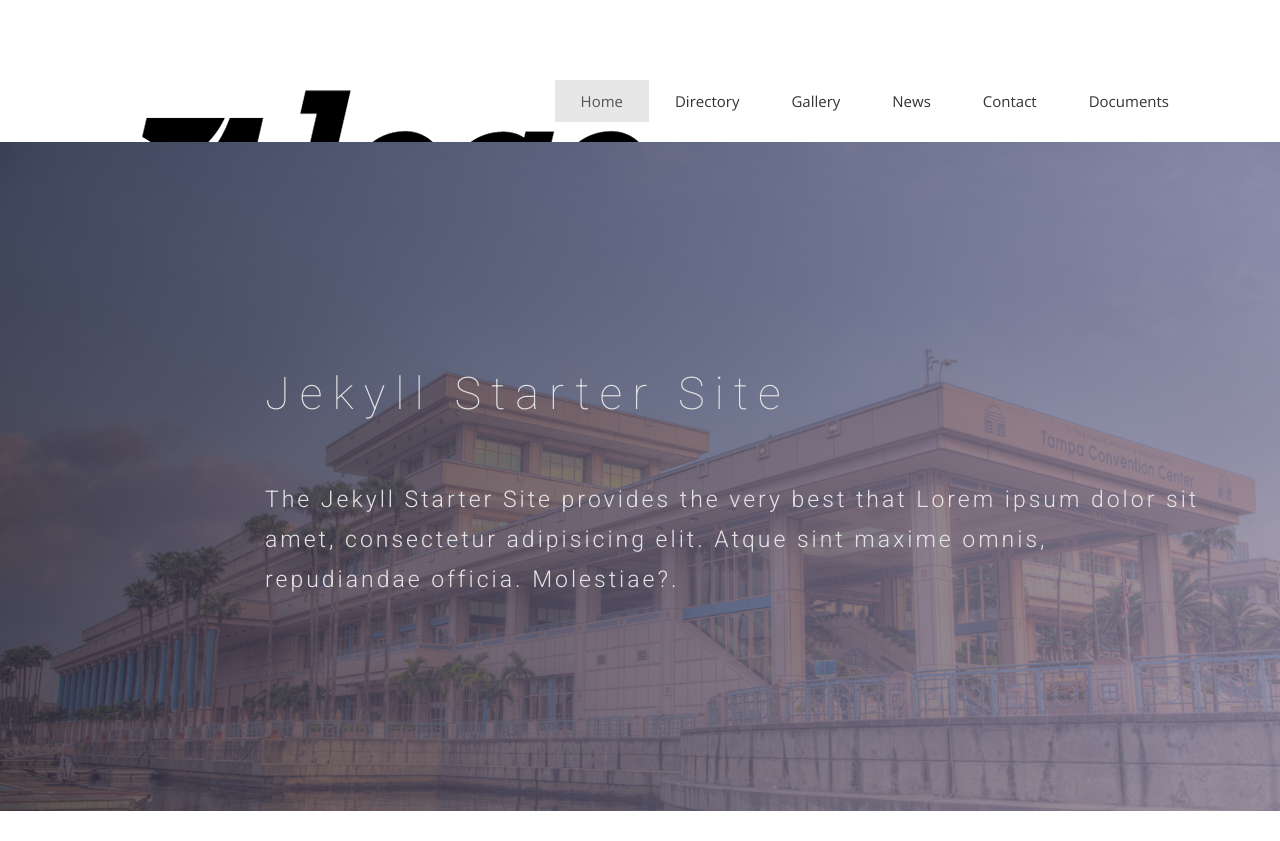
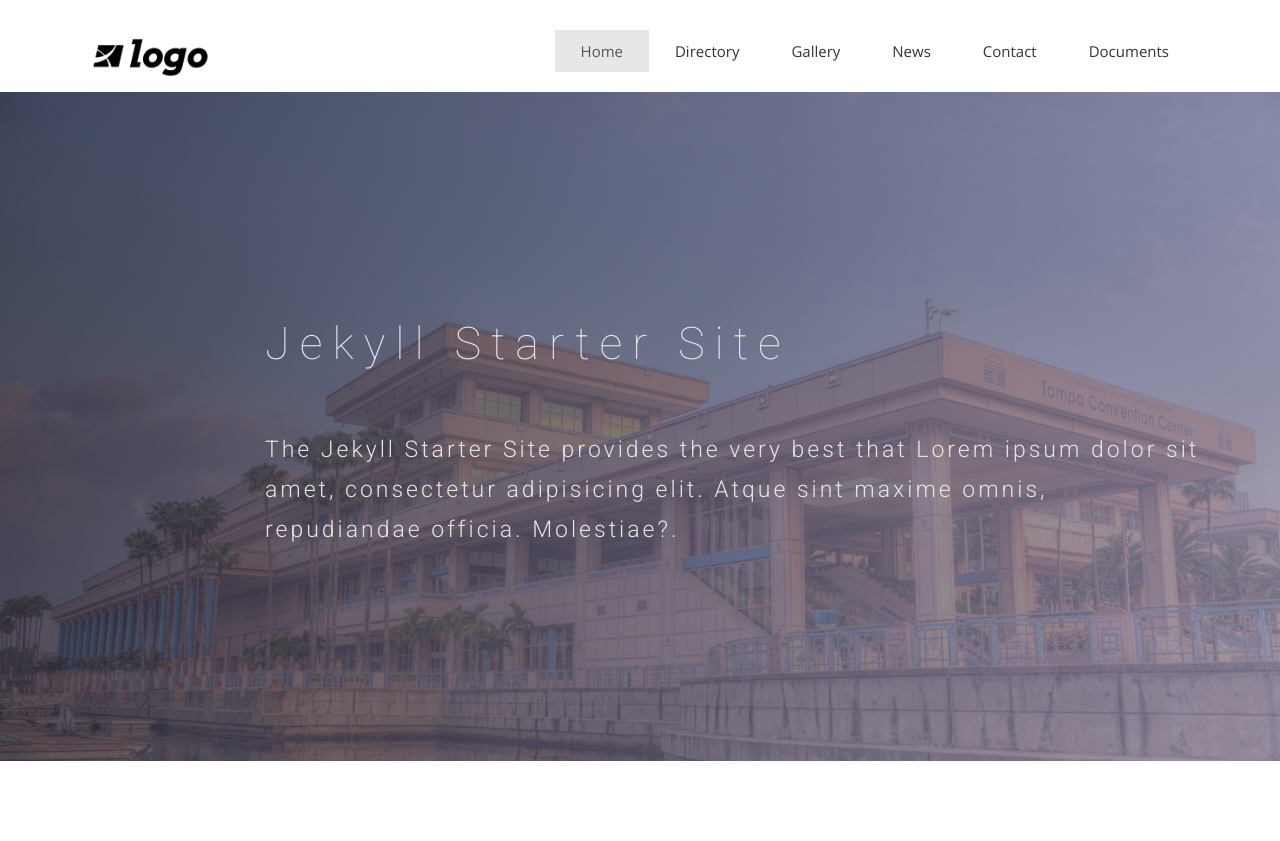
Before and after one commit to arjunbox/jekyll_starter, a Jekyll site: the page built from index.html, in a window 1280 px wide. Shown: the top 841 px of the page. Built offline with Jekyll 4.4.1, drawn with Linux system fonts in a browser that asks for light colours; nearby versions of some CDN libraries; some web fonts are replaced; grey boxes are pictures that could not be loaded.

Commit message:
logo styles

```diff
--- a/_includes/header.html
+++ b/_includes/header.html
@@ -15,7 +15,7 @@
             <span class="icon-bar"></span>
             </button>
             <a class="navbar-brand" href="{{ site.baseurl }}/index.html">
-              <img src="{{ site.baseurl }}/img/logo.png" alt="Logo">
+              <img src="{{ site.baseurl }}/img/logo.png" alt="Logo" style="width:auto; height:65px">
             </a>
           </div>
             <!-- Collect the nav links, forms, and other content for toggling -->
```
